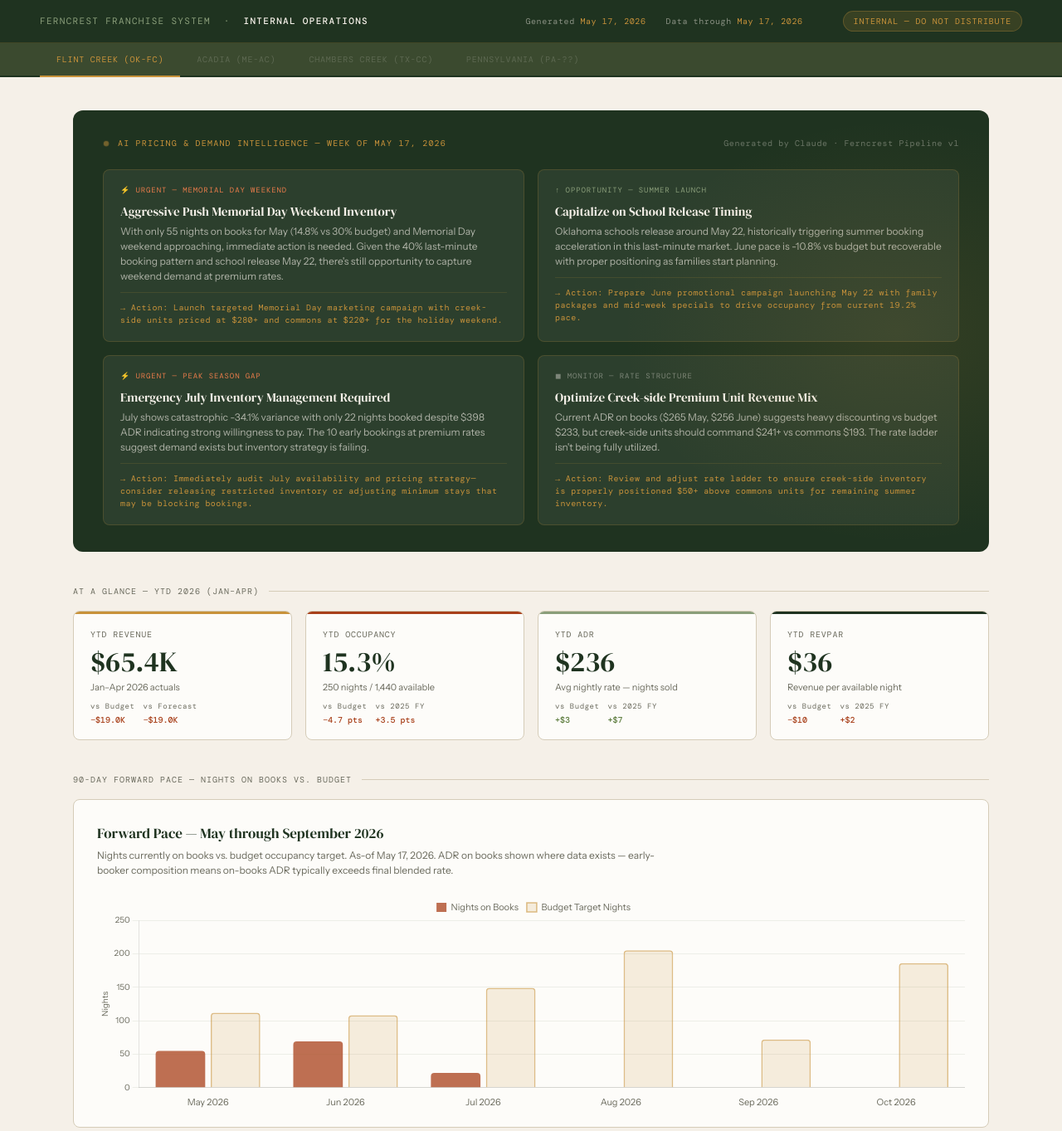
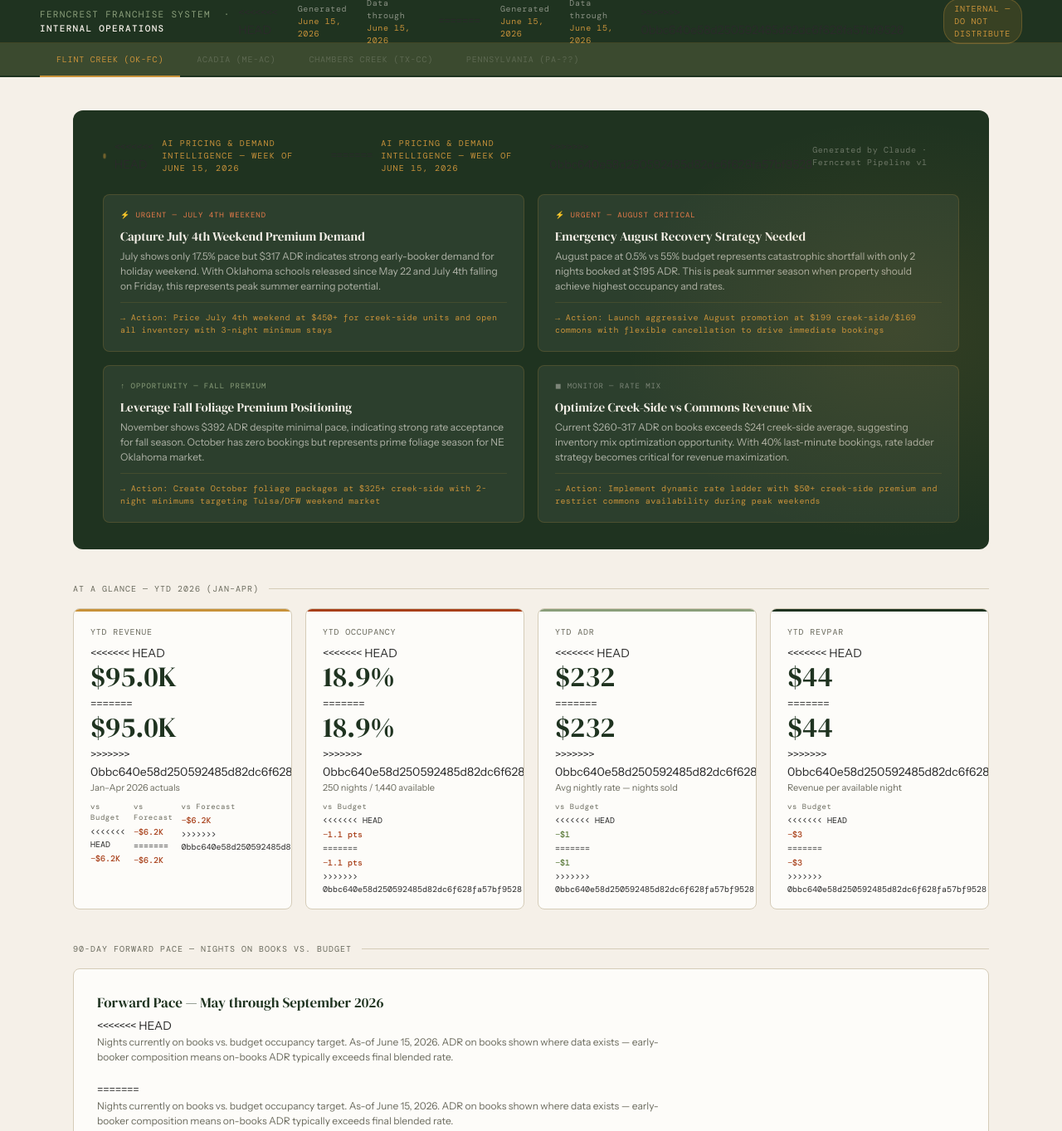
Before and after one commit to Linton-Hospitality/FlintCreekReport, a plain HTML site: page index.html in a window 1280 px wide. Shown: the top 1363 px of the page at 83% size. Drawn offline with nearby package versions, Linux system fonts and the light colour scheme; a web font is replaced by a local one.

Commit message:
Update report 2026-06-15

```diff
--- a/index.html
+++ b/index.html
@@ -164,8 +164,13 @@ body{font-family:'Instrument Sans',sans-serif;background:var(--cream);color:var(
 <nav class="top-nav">
   <div class="nav-brand">Ferncrest Franchise System &nbsp;·&nbsp; <strong>Internal Operations</strong></div>
   <div class="nav-meta">
-    <div class="nav-meta-item">Generated <span><!-- INJECT: generated_date -->May 17, 2026<!-- /INJECT --></span></div>
-    <div class="nav-meta-item">Data through <span><!-- INJECT: data_through -->May 17, 2026<!-- /INJECT --></span></div>
+<<<<<<< HEAD
+    <div class="nav-meta-item">Generated <span><!-- INJECT: generated_date -->June 15, 2026<!-- /INJECT --></span></div>
+    <div class="nav-meta-item">Data through <span><!-- INJECT: data_through -->June 15, 2026<!-- /INJECT --></span></div>
+=======
+    <div class="nav-meta-item">Generated <span><!-- INJECT: generated_date -->June 15, 2026<!-- /INJECT --></span></div>
+    <div class="nav-meta-item">Data through <span><!-- INJECT: data_through -->June 15, 2026<!-- /INJECT --></span></div>
+>>>>>>> 0bbc640e58d250592485d82dc6f628fa57bf9528
     <div class="nav-meta-pill"></div>
     <div class="nav-pill">INTERNAL — DO NOT DISTRIBUTE</div>
   </div>
@@ -192,35 +197,39 @@ body{font-family:'Instrument Sans',sans-serif;background:var(--cream);color:var(
     <div class="ai-panel-header">
       <div class="ai-panel-label">
         <div class="ai-dot"></div>
-        <div class="ai-label-text">AI Pricing & Demand Intelligence — Week of <!-- INJECT: week_of -->May 17, 2026<!-- /INJECT --></div>
+<<<<<<< HEAD
+        <div class="ai-label-text">AI Pricing & Demand Intelligence — Week of <!-- INJECT: week_of -->June 15, 2026<!-- /INJECT --></div>
+=======
+        <div class="ai-label-text">AI Pricing & Demand Intelligence — Week of <!-- INJECT: week_of -->June 15, 2026<!-- /INJECT --></div>
+>>>>>>> 0bbc640e58d250592485d82dc6f628fa57bf9528
       </div>
       <div class="ai-generated-at">Generated by Claude · Ferncrest Pipeline v1</div>
     </div>
     <div class="ai-recs">
       <!-- INJECT: ai_recommendations -->
       <div class="ai-rec">
-        <div class="ai-rec-priority urgent">⚡ Urgent — Memorial Day Weekend</div>
-        <div class="ai-rec-title">Aggressive Push Memorial Day Weekend Inventory</div>
-        <div class="ai-rec-body">With only 55 nights on books for May (14.8% vs 30% budget) and Memorial Day weekend approaching, immediate action is needed. Given the 40% last-minute booking pattern and school release May 22, there's still opportunity to capture weekend demand at premium rates.</div>
-        <div class="ai-rec-action">→ Action: Launch targeted Memorial Day marketing campaign with creek-side units priced at $280+ and commons at $220+ for the holiday weekend.</div>
+        <div class="ai-rec-priority urgent">⚡ Urgent — July 4th Weekend</div>
+        <div class="ai-rec-title">Capture July 4th Weekend Premium Demand</div>
+        <div class="ai-rec-body">July shows only 17.5% pace but $317 ADR indicates strong early-booker demand for holiday weekend. With Oklahoma schools released since May 22 and July 4th falling on Friday, this represents peak summer earning potential.</div>
+        <div class="ai-rec-action">→ Action: Price July 4th weekend at $450+ for creek-side units and open all inventory with 3-night minimum stays</div>
       </div>
       <div class="ai-rec">
-        <div class="ai-rec-priority opportunity">↑ Opportunity — Summer Launch</div>
-        <div class="ai-rec-title">Capitalize on School Release Timing</div>
-        <div class="ai-rec-body">Oklahoma schools release around May 22, historically triggering summer booking acceleration in this last-minute market. June pace is -10.8% vs budget but recoverable with proper positioning as families start planning.</div>
-        <div class="ai-rec-action">→ Action: Prepare June promotional campaign launching May 22 with family packages and mid-week specials to drive occupancy from current 19.2% pace.</div>
+        <div class="ai-rec-priority urgent">⚡ Urgent — August Critical</div>
+        <div class="ai-rec-title">Emergency August Recovery Strategy Needed</div>
+        <div class="ai-rec-body">August pace at 0.5% vs 55% budget represents catastrophic shortfall with only 2 nights booked at $195 ADR. This is peak summer season when property should achieve highest occupancy and rates.</div>
+        <div class="ai-rec-action">→ Action: Launch aggressive August promotion at $199 creek-side/$169 commons with flexible cancellation to drive immediate bookings</div>
       </div>
       <div class="ai-rec">
-        <div class="ai-rec-priority urgent">⚡ Urgent — Peak Season Gap</div>
-        <div class="ai-rec-title">Emergency July Inventory Management Required</div>
-        <div class="ai-rec-body">July shows catastrophic -34.1% variance with only 22 nights booked despite $398 ADR indicating strong willingness to pay. The 10 early bookings at premium rates suggest demand exists but inventory strategy is failing.</div>
-        <div class="ai-rec-action">→ Action: Immediately audit July availability and pricing strategy—consider releasing restricted inventory or adjusting minimum stays that may be blocking bookings.</div>
+        <div class="ai-rec-priority opportunity">↑ Opportunity — Fall Premium</div>
+        <div class="ai-rec-title">Leverage Fall Foliage Premium Positioning</div>
+        <div class="ai-rec-body">November shows $392 ADR despite minimal pace, indicating strong rate acceptance for fall season. October has zero bookings but represents prime foliage season for NE Oklahoma market.</div>
+        <div class="ai-rec-action">→ Action: Create October foliage packages at $325+ creek-side with 2-night minimums targeting Tulsa/DFW weekend market</div>
       </div>
       <div class="ai-rec">
-        <div class="ai-rec-priority monitor">◼ Monitor — Rate Structure</div>
-        <div class="ai-rec-title">Optimize Creek-side Premium Unit Revenue Mix</div>
-        <div class="ai-rec-body">Current ADR on books ($265 May, $256 June) suggests heavy discounting vs budget $233, but creek-side units should command $241+ vs commons $193. The rate ladder isn't being fully utilized.</div>
-        <div class="ai-rec-action">→ Action: Review and adjust rate ladder to ensure creek-side inventory is properly positioned $50+ above commons units for remaining summer inventory.</div>
+        <div class="ai-rec-priority monitor">◼ Monitor — Rate Mix</div>
+        <div class="ai-rec-title">Optimize Creek-Side vs Commons Revenue Mix</div>
+        <div class="ai-rec-body">Current $260-317 ADR on books exceeds $241 creek-side average, suggesting inventory mix optimization opportunity. With 40% last-minute bookings, rate ladder strategy becomes critical for revenue maximization.</div>
+        <div class="ai-rec-action">→ Action: Implement dynamic rate ladder with $50+ creek-side premium and restrict commons availability during peak weekends</div>
       </div>
       <!-- /INJECT -->
     </div>
@@ -231,27 +240,47 @@ body{font-family:'Instrument Sans',sans-serif;background:var(--cream);color:var(
   <div class="kpi-strip">
     <div class="kpi-card gold">
       <div class="kpi-label">YTD Revenue</div>
-      <div class="kpi-value"><!-- INJECT: ytd_revenue -->$65.4K<!-- /INJECT --></div>
+<<<<<<< HEAD
+      <div class="kpi-value"><!-- INJECT: ytd_revenue -->$95.0K<!-- /INJECT --></div>
+=======
+      <div class="kpi-value"><!-- INJECT: ytd_revenue -->$95.0K<!-- /INJECT --></div>
+>>>>>>> 0bbc640e58d250592485d82dc6f628fa57bf9528
       <div class="kpi-sub">Jan–Apr 2026 actuals</div>
       <div class="kpi-vs">
         <div class="kpi-vs-item">
           <div class="kpi-vs-label">vs Budget</div>
-          <div class="kpi-vs-val behind"><!-- INJECT: ytd_rev_vs_budget -->−$19.0K<!-- /INJECT --></div>
+<<<<<<< HEAD
+          <div class="kpi-vs-val behind"><!-- INJECT: ytd_rev_vs_budget -->−$6.2K<!-- /INJECT --></div>
         </div>
         <div class="kpi-vs-item">
           <div class="kpi-vs-label">vs Forecast</div>
-          <div class="kpi-vs-val behind"><!-- INJECT: ytd_rev_vs_forecast -->−$19.0K<!-- /INJECT --></div>
+          <div class="kpi-vs-val behind"><!-- INJECT: ytd_rev_vs_forecast -->−$6.2K<!-- /INJECT --></div>
+=======
+          <div class="kpi-vs-val behind"><!-- INJECT: ytd_rev_vs_budget -->−$6.2K<!-- /INJECT --></div>
+        </div>
+        <div class="kpi-vs-item">
+          <div class="kpi-vs-label">vs Forecast</div>
+          <div class="kpi-vs-val behind"><!-- INJECT: ytd_rev_vs_forecast -->−$6.2K<!-- /INJECT --></div>
+>>>>>>> 0bbc640e58d250592485d82dc6f628fa57bf9528
         </div>
       </div>
     </div>
     <div class="kpi-card rust">
       <div class="kpi-label">YTD Occupancy</div>
-      <div class="kpi-value"><!-- INJECT: ytd_occ -->15.3%<!-- /INJECT --></div>
+<<<<<<< HEAD
+      <div class="kpi-value"><!-- INJECT: ytd_occ -->18.9%<!-- /INJECT --></div>
+=======
+      <div class="kpi-value"><!-- INJECT: ytd_occ -->18.9%<!-- /INJECT --></div>
+>>>>>>> 0bbc640e58d250592485d82dc6f628fa57bf9528
       <div class="kpi-sub">250 nights / 1,440 available</div>
       <div class="kpi-vs">
         <div class="kpi-vs-item">
           <div class="kpi-vs-label">vs Budget</div>
-          <div class="kpi-vs-val behind"><!-- INJECT: ytd_occ_vs_budget -->−4.7 pts<!-- /INJECT --></div>
+<<<<<<< HEAD
+          <div class="kpi-vs-val behind"><!-- INJECT: ytd_occ_vs_budget -->−1.1 pts<!-- /INJECT --></div>
+=======
+          <div class="kpi-vs-val behind"><!-- INJECT: ytd_occ_vs_budget -->−1.1 pts<!-- /INJECT --></div>
+>>>>>>> 0bbc640e58d250592485d82dc6f628fa57bf9528
         </div>
         <div class="kpi-vs-item">
           <div class="kpi-vs-label">vs 2025 FY</div>
@@ -261,12 +290,20 @@ body{font-family:'Instrument Sans',sans-serif;background:var(--cream);color:var(
     </div>
     <div class="kpi-card sage">
       <div class="kpi-label">YTD ADR</div>
-      <div class="kpi-value"><!-- INJECT: ytd_adr -->$236<!-- /INJECT --></div>
+<<<<<<< HEAD
+      <div class="kpi-value"><!-- INJECT: ytd_adr -->$232<!-- /INJECT --></div>
+=======
+      <div class="kpi-value"><!-- INJECT: ytd_adr -->$232<!-- /INJECT --></div>
+>>>>>>> 0bbc640e58d250592485d82dc6f628fa57bf9528
       <div class="kpi-sub">Avg nightly rate — nights sold</div>
       <div class="kpi-vs">
         <div class="kpi-vs-item">
           <div class="kpi-vs-label">vs Budget</div>
-          <div class="kpi-vs-val ahead"><!-- INJECT: ytd_adr_vs_budget -->+$3<!-- /INJECT --></div>
+<<<<<<< HEAD
+          <div class="kpi-vs-val ahead"><!-- INJECT: ytd_adr_vs_budget -->−$1<!-- /INJECT --></div>
+=======
+          <div class="kpi-vs-val ahead"><!-- INJECT: ytd_adr_vs_budget -->−$1<!-- /INJECT --></div>
+>>>>>>> 0bbc640e58d250592485d82dc6f628fa57bf9528
         </div>
         <div class="kpi-vs-item">
           <div class="kpi-vs-label">vs 2025 FY</div>
@@ -276,12 +313,20 @@ body{font-family:'Instrument Sans',sans-serif;background:var(--cream);color:var(
     </div>
     <div class="kpi-card forest">
       <div class="kpi-label">YTD RevPAR</div>
-      <div class="kpi-value"><!-- INJECT: ytd_revpar -->$36<!-- /INJECT --></div>
+<<<<<<< HEAD
+      <div class="kpi-value"><!-- INJECT: ytd_revpar -->$44<!-- /INJECT --></div>
+=======
+      <div class="kpi-value"><!-- INJECT: ytd_revpar -->$44<!-- /INJECT --></div>
+>>>>>>> 0bbc640e58d250592485d82dc6f628fa57bf9528
       <div class="kpi-sub">Revenue per available night</div>
       <div class="kpi-vs">
         <div class="kpi-vs-item">
           <div class="kpi-vs-label">vs Budget</div>
-          <div class="kpi-vs-val behind"><!-- INJECT: ytd_revpar_vs_budget -->−$10<!-- /INJECT --></div>
+<<<<<<< HEAD
+          <div class="kpi-vs-val behind"><!-- INJECT: ytd_revpar_vs_budget -->−$3<!-- /INJECT --></div>
+=======
+          <div class="kpi-vs-val behind"><!-- INJECT: ytd_revpar_vs_budget -->−$3<!-- /INJECT --></div>
+>>>>>>> 0bbc640e58d250592485d82dc6f628fa57bf9528
         </div>
         <div class="kpi-vs-item">
           <div class="kpi-vs-label">vs 2025 FY</div>
@@ -296,7 +341,11 @@ body{font-family:'Instrument Sans',sans-serif;background:var(--cream);color:var(
     <div class="section-label">90-Day Forward Pace — Nights on Books vs. Budget</div>
     <div class="chart-card">
       <div class="chart-title">Forward Pace — May through September 2026</div>
-      <div class="chart-desc">Nights currently on books vs. budget occupancy target. As-of <!-- INJECT: pace_as_of -->May 17, 2026<!-- /INJECT -->. ADR on books shown where data exists — early-booker composition means on-books ADR typically exceeds final blended rate.</div>
+<<<<<<< HEAD
+      <div class="chart-desc">Nights currently on books vs. budget occupancy target. As-of <!-- INJECT: pace_as_of -->June 15, 2026<!-- /INJECT -->. ADR on books shown where data exists — early-booker composition means on-books ADR typically exceeds final blended rate.</div>
+=======
+      <div class="chart-desc">Nights currently on books vs. budget occupancy target. As-of <!-- INJECT: pace_as_of -->June 15, 2026<!-- /INJECT -->. ADR on books shown where data exists — early-booker composition means on-books ADR typically exceeds final blended rate.</div>
+>>>>>>> 0bbc640e58d250592485d82dc6f628fa57bf9528
       <div style="position:relative;height:260px"><canvas id="paceChart"></canvas></div>
     </div>
     <div class="chart-card" style="margin-bottom:0">
@@ -477,7 +526,11 @@ body{font-family:'Instrument Sans',sans-serif;background:var(--cream);color:var(
 
 <div class="report-footer">
   <div><strong>Ferncrest Franchise System</strong> · Internal Operations Dashboard · Confidential</div>
-  <div>Generated <!-- INJECT: generated_date -->May 17, 2026<!-- /INJECT --> · Pipeline v1 · Data: Cloudbeds CSV</div>
+<<<<<<< HEAD
+  <div>Generated <!-- INJECT: generated_date -->June 15, 2026<!-- /INJECT --> · Pipeline v1 · Data: Cloudbeds CSV</div>
+=======
+  <div>Generated <!-- INJECT: generated_date -->June 15, 2026<!-- /INJECT --> · Pipeline v1 · Data: Cloudbeds CSV</div>
+>>>>>>> 0bbc640e58d250592485d82dc6f628fa57bf9528
 </div>
 
 <script>
@@ -516,12 +569,12 @@ function toggleSection(id){
 // ── PACE DATA — injected by Python script ──
 // INJECT: pace_data_js
 const paceData=[
-  {month:'May 2026', avail:372, onBooks:55, budgetOcc:0.3, adr:265.45, weeksOut:0},
-  {month:'Jun 2026', avail:360, onBooks:69, budgetOcc:0.3, adr:256.09, weeksOut:2},
-  {month:'Jul 2026', avail:372, onBooks:22, budgetOcc:0.4, adr:398.09, weeksOut:6},
-  {month:'Aug 2026', avail:372, onBooks:0, budgetOcc:0.55, adr:0.00, weeksOut:10},
-  {month:'Sep 2026', avail:360, onBooks:0, budgetOcc:0.2, adr:0.00, weeksOut:15},
-  {month:'Oct 2026', avail:372, onBooks:0, budgetOcc:0.5, adr:0.00, weeksOut:19},
+  {month:'Jun 2026', avail:360, onBooks:65, budgetOcc:0.3, adr:259.97, weeksOut:0},
+  {month:'Jul 2026', avail:372, onBooks:65, budgetOcc:0.4, adr:317.38, weeksOut:2},
+  {month:'Aug 2026', avail:372, onBooks:2, budgetOcc:0.55, adr:195.30, weeksOut:6},
+  {month:'Sep 2026', avail:360, onBooks:8, budgetOcc:0.2, adr:262.50, weeksOut:11},
+  {month:'Oct 2026', avail:372, onBooks:0, budgetOcc:0.5, adr:0.00, weeksOut:15},
+  {month:'Nov 2026', avail:360, onBooks:4, budgetOcc:0.2, adr:392.50, weeksOut:19},
 ];
 // /INJECT
 
```
